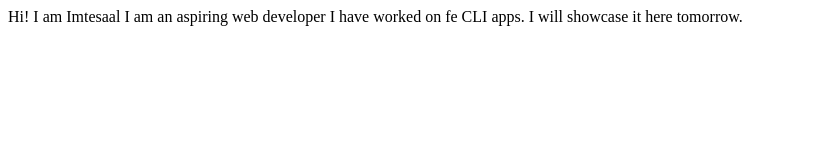
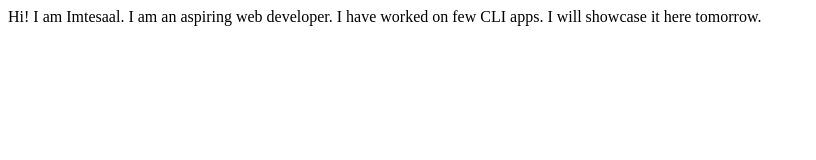
Before and after one commit to imtesaalahmed/demo-portfolio, a plain HTML site: page index.html in a window 1280 px wide. Shown: the whole page, without its empty margins (0-816 px from the left). Drawn offline with Linux system fonts and the light colour scheme.

Commit message:
Update index.html

```diff
--- a/index.html
+++ b/index.html
@@ -6,9 +6,9 @@
     <title>imtesaalahmed</title>
 </head>
 <body>
-  Hi! I am Imtesaal
-    I am an aspiring web developer
+  Hi! I am Imtesaal.
+    I am an aspiring web developer.
 
-    I have worked on fe CLI apps. I will showcase it here tomorrow.
+    I have worked on few CLI apps. I will showcase it here tomorrow.
 </body>
 </html>
```
